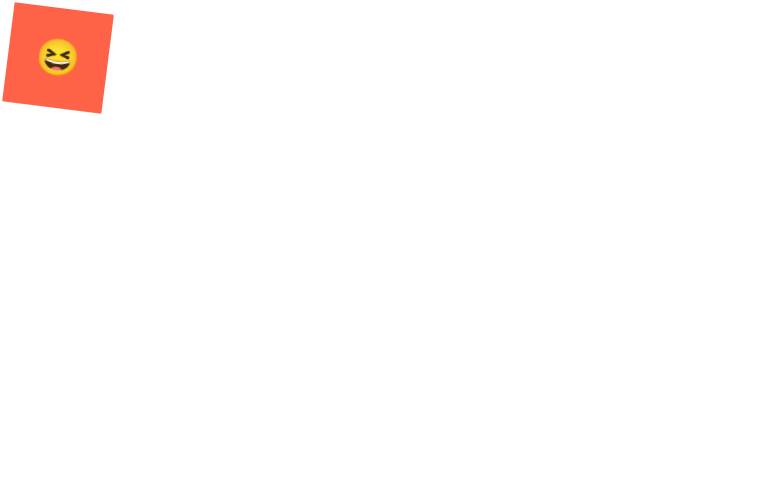
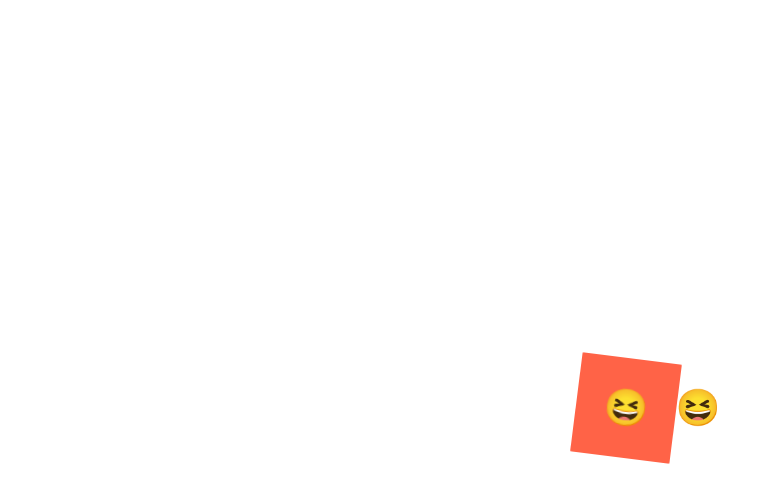
Before and after one commit to yujini-kim/react-masterclass, a React (Create React App) app: page / in a window 1280 px wide. Shown: the top 502 px of the page, without its empty margins (0-778 px from the left). Built offline with nearby package versions, Linux system fonts and the light colour scheme.

Commit message:
#2.5 Pseudo Selectors part Two

```diff
--- a/src/App.js
+++ b/src/App.js
@@ -2,6 +2,10 @@
 
 const Wrapper = styled.div`
   display: flex;
+  height: 100vh;
+  width: 100vw;
+  justify-content: center;
+  align-items: center;
 `;
 
 const rotationAnimation = keyframes`
@@ -17,6 +21,10 @@
 }
 `;
 
+const Emoji = styled.span`
+  font-size: 36px;
+`;
+
 const Box = styled.div`
   width: 100px;
   height: 100px;
@@ -25,14 +33,8 @@
   justify-content: center;
   align-items: center;
   animation: ${rotationAnimation} 2s linear infinite;
-  span {
-    font-size: 36px;
-    &:hover {
-      font-size: 50px;
-    }
-    &:active {
-      opacity: 0;
-    }
+  ${Emoji}:hover {
+    font-size: 90px;
   }
 `;
 
@@ -40,8 +42,9 @@
   return (
     <Wrapper>
       <Box>
-        <span>😆</span>
+        <Emoji>😆</Emoji>
       </Box>
+      <Emoji>😆</Emoji>
     </Wrapper>
   );
 }
```
